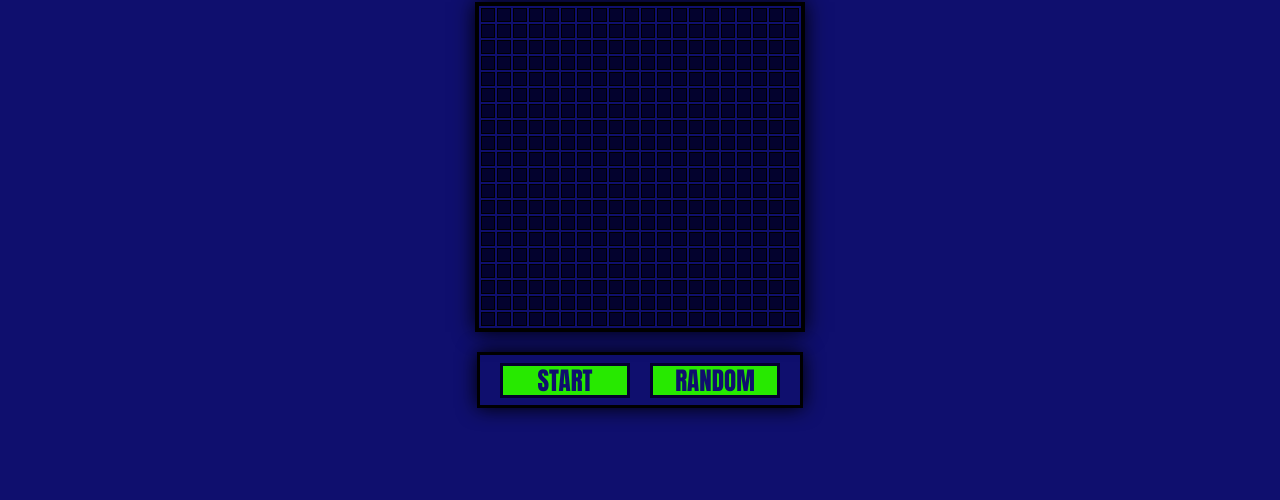
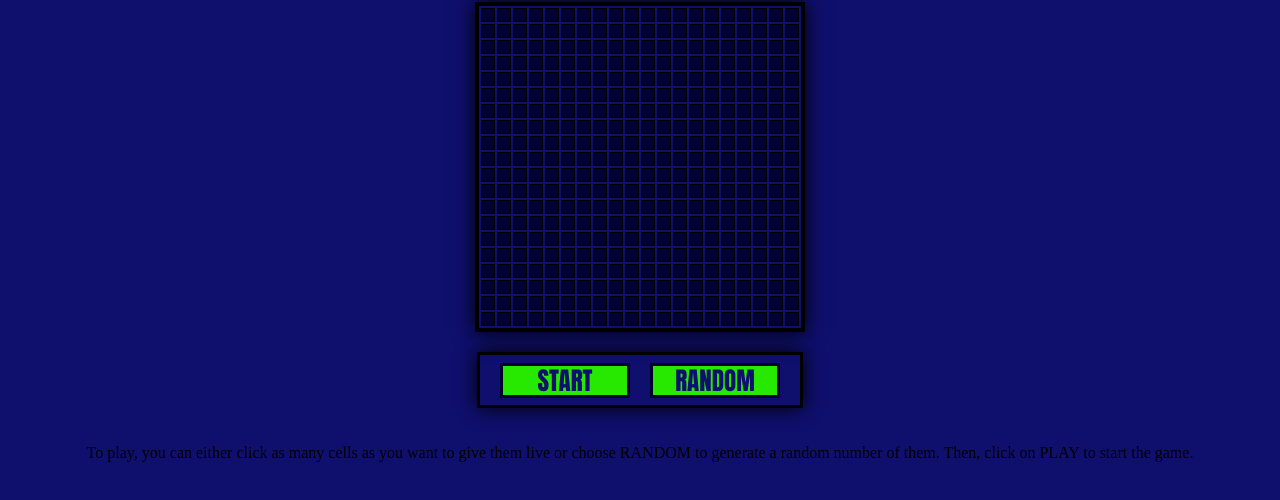
Before and after one commit to alejandromachin/202201-W2CW-alejandro-rodriguez-, a website: page index.html in a window 1280 px wide. Shown: the part 106-606 px from the top of the page. Drawn offline with Linux system fonts and the light colour scheme.

Commit message:
added div class with instruction text

```diff
--- a/index.html
+++ b/index.html
@@ -25,6 +25,14 @@
           <button class="control-panel__button">RESTART</button>
         </div>
       </div>
+      <div class="instructions">
+        <p>
+          To play, you can either click as many cells as you want to give them
+          live or choose <span class="strong">RANDOM</span> to generate a random
+          number of them. Then, click on <span class="strong">PLAY</span> to
+          start the game.
+        </p>
+      </div>
     </main>
     <footer></footer>
   </body>
```
